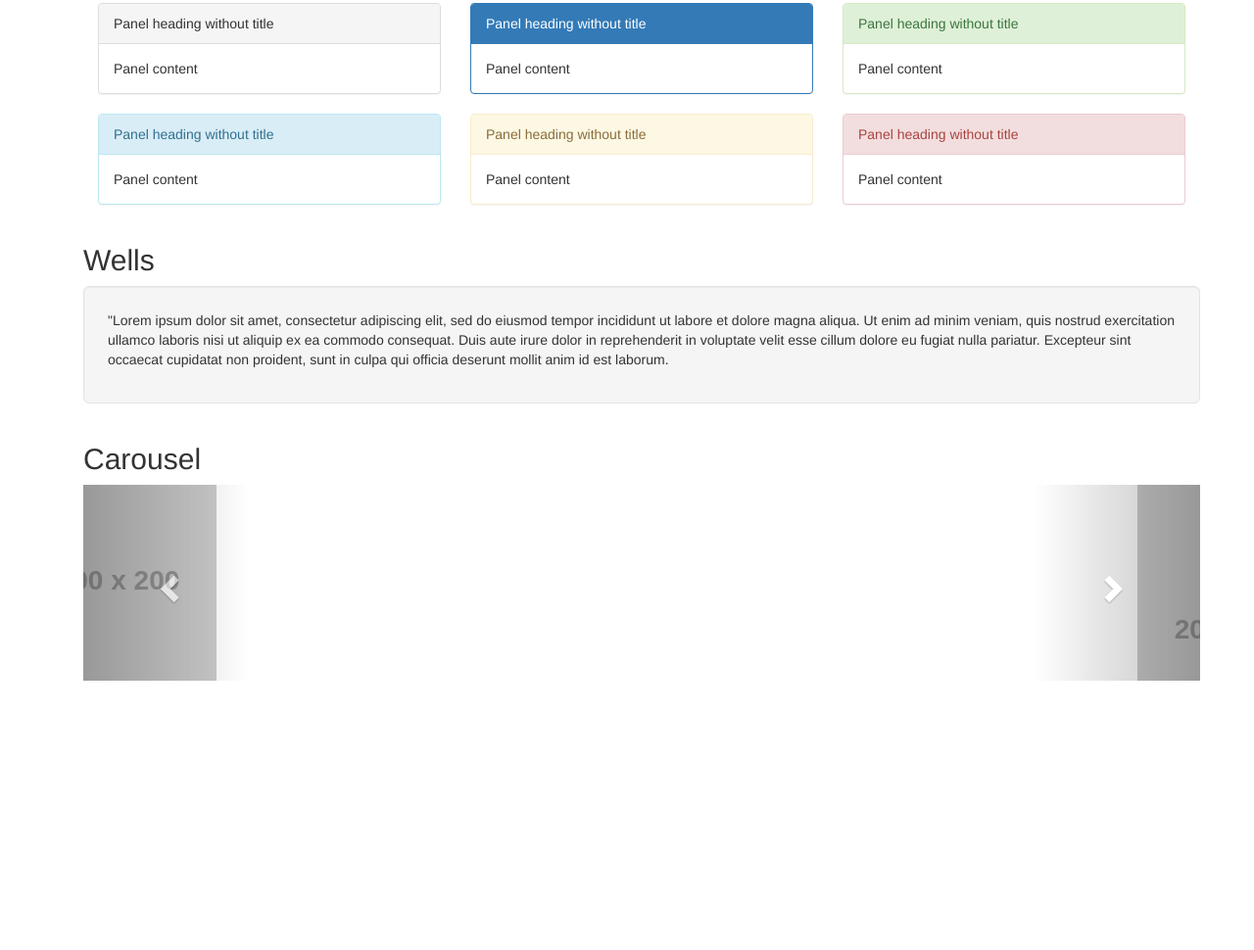
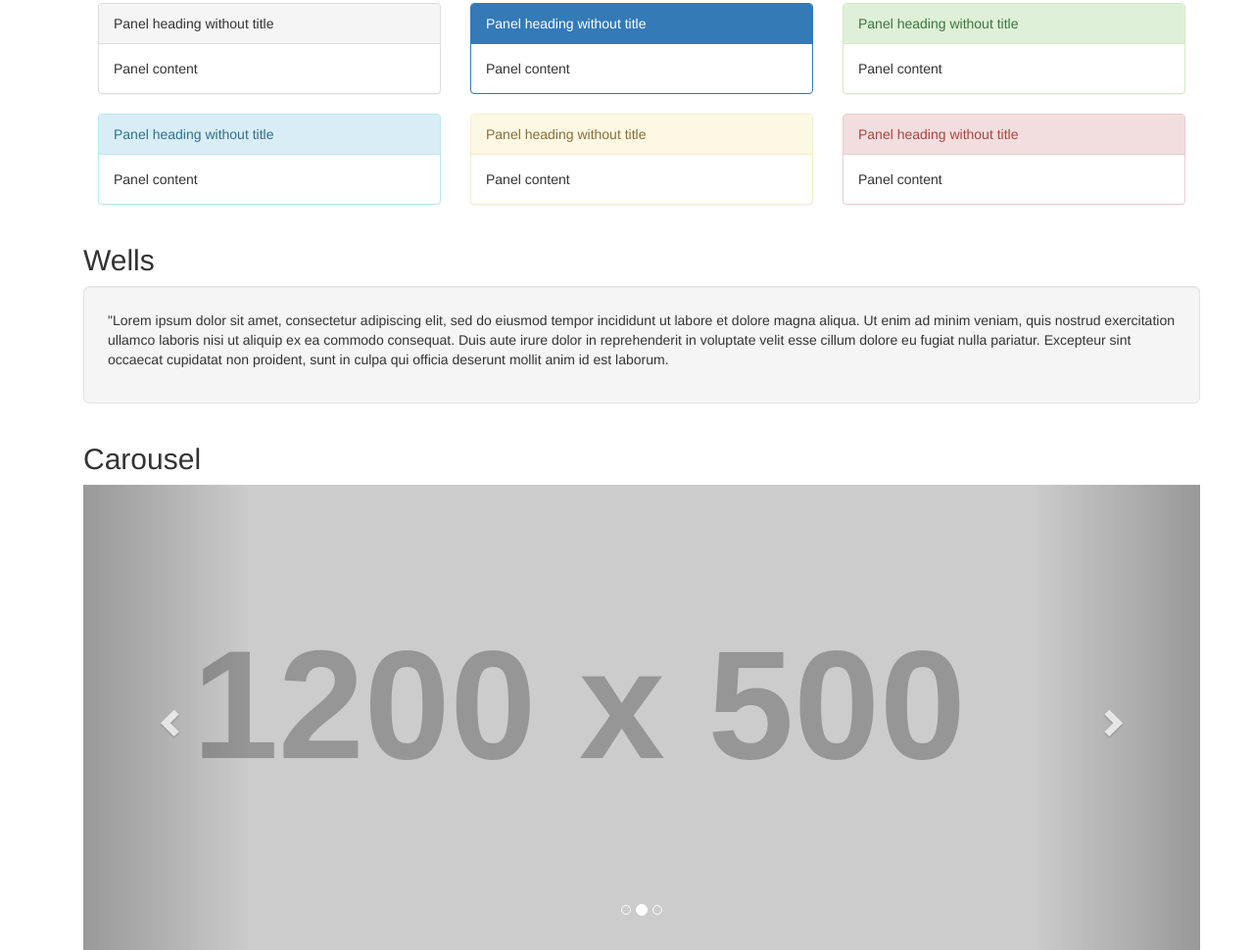
Before and after one commit to itzelJimenez/theme-bootstrap, a plain HTML site: page index.html in a window 1280 px wide. Shown: the part 3350-4320 px from the top of the page at 98% size. Before the commit the page ends 4045 px from the top, so only its background shows below. Drawn offline with nearby package versions, Linux system fonts and the light colour scheme; placeholder pictures from the web are drawn by us.

Commit message:
Imagen mayor

```diff
--- a/index.html
+++ b/index.html
@@ -612,13 +612,13 @@
             </ol>
         <div class="carousel-inner" role="listbox">
           <div class="item active">
-            <img src="https://dummyimage.com/200x200/ddd/fff.jpg" alt="dummy" class="img-fluid d-block">
+            <img src="https://dummyimage.com/1200x500/ddd/0000cc.jpg" alt="dummy" class="img-fluid d-block">
           </div>
           <div class="item">
-            <img src="https://dummyimage.com/200x300/ddd/fff.jpg" alt="dummy" class="img-fluid d-block">
+            <img src="https://dummyimage.com/1200x500/ddd/cccc00.jpg" alt="dummy" class="img-fluid d-block">
           </div>
           <div class="item">
-            <img src="https://dummyimage.com/300x200/ddd/fff.jpg" alt="dummy" class="img-fluid d-block">
+            <img src="https://dummyimage.com/1200x500/ddd/cc6600.jpg" alt="dummy" class="img-fluid d-block">
           </div>
         </div>
         <a class="left carousel-control" href="#carousel-example-generic" role="button" data-slide="prev">
```
